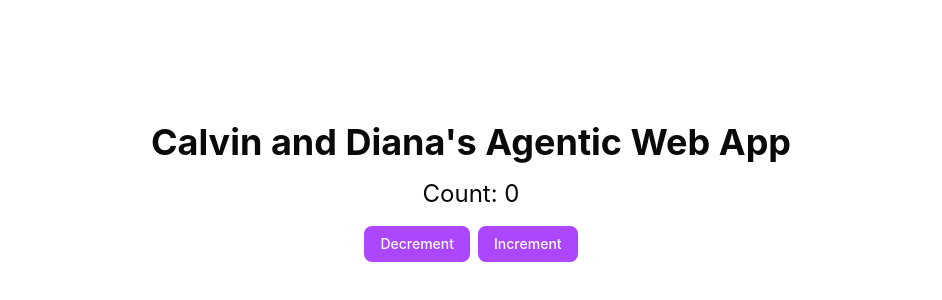
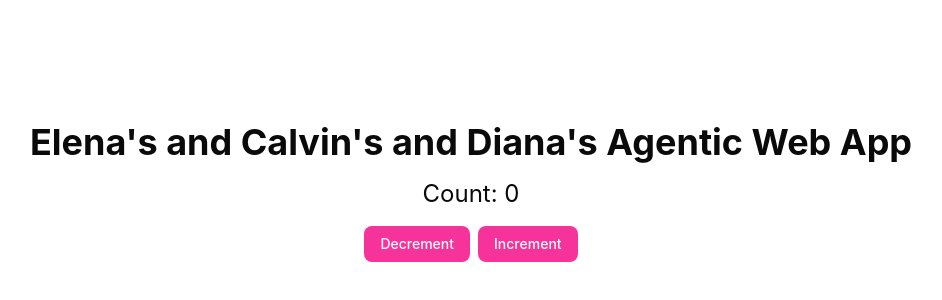
Before and after one commit to calvinw/agentic-web-app, a React (Vite) app: page / in a window 1280 px wide. Shown: the part 208-508 px from the top of the page, without its empty margins (169-1111 px from the left). Built offline with nearby package versions, Linux system fonts and the light colour scheme.

Commit message:
Update title and button colors

```diff
--- a/src/App.tsx
+++ b/src/App.tsx
@@ -6,18 +6,18 @@ function App() {
 
   return (
     <div className="flex min-h-svh flex-col items-center justify-center gap-4">
-      <h1 className="text-4xl font-bold">Calvin and Diana's Agentic Web App</h1>
+      <h1 className="text-4xl font-bold">Elena's and Calvin's and Diana's Agentic Web App</h1>
       <p className="text-2xl">Count: {count}</p>
       <div className="flex gap-2">
         <Button
-  className="bg-purple-500 hover:bg-purple-600 text-white"
+  className="bg-pink-500 hover:bg-pink-600 text-white"
   onClick={() => setCount(c => c - 1)}
 >
   Decrement
 </Button>
 
 <Button
-  className="bg-purple-500 hover:bg-purple-600 text-white"
+  className="bg-pink-500 hover:bg-pink-600 text-white"
   onClick={() => setCount(c => c + 1)}
 >
   Increment
```
